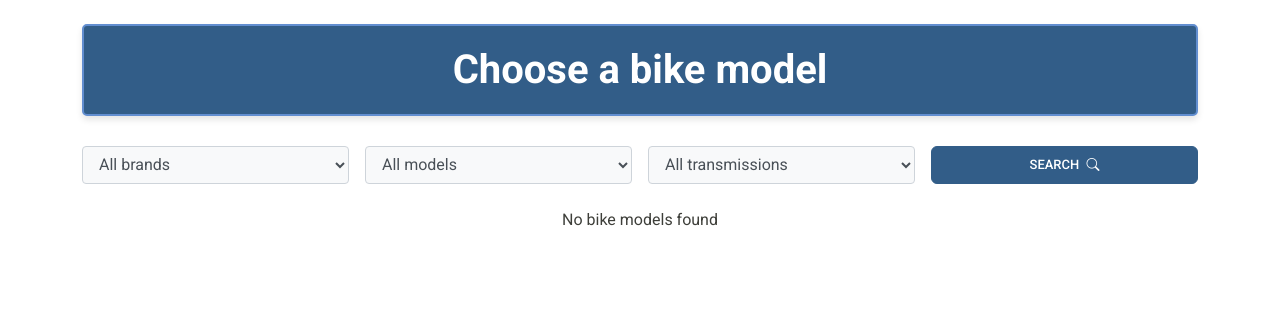
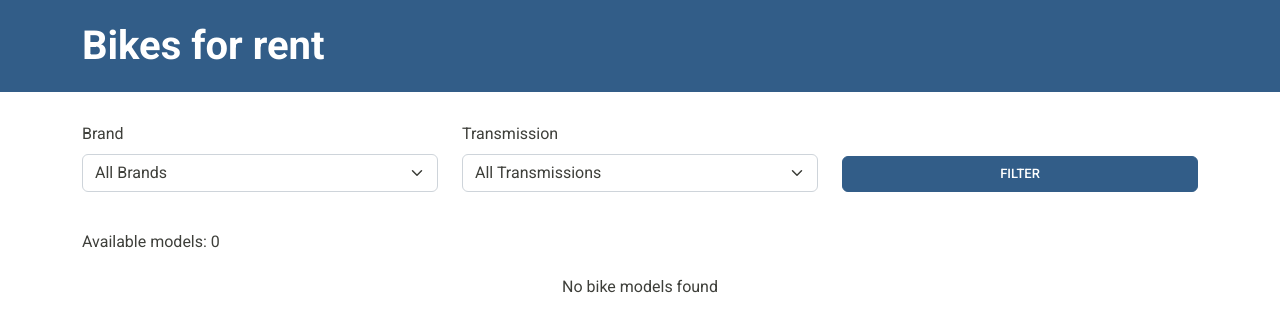
Before and after one commit to ara-foundation/bike-rental-vietnam, a Django app: page / in a window 1280 px wide. Shown: the top 332 px of the page. Run offline with Django 5.2, Linux system fonts and the light colour scheme; data that the repository does not hold is empty; some libraries are stand-ins or nearby versions.

Commit message:
ald desinf cleaned up. set up custom headers and card hover. add filters:Brand, Transmission. Add feature "remove filter".

```diff
--- a/bike_rental/models.py
+++ b/bike_rental/models.py
@@ -30,7 +30,7 @@ class BikeModel(models.Model):
 
 
 class Bike(models.Model):
-    bike_model = models.ForeignKey(BikeModel, on_delete=models.CASCADE)
+    bike_model = models.ForeignKey(BikeModel, on_delete=models.PROTECT)
     photo = models.ImageField(upload_to='bike_photos/', null=True, blank=True)  # Изменено с 'images/' на 'bike_photos/'
     deposit_amount = models.IntegerField()
     amount = models.IntegerField()
--- a/bike_rental/static/css/bikes.css
+++ b/bike_rental/static/css/bikes.css
@@ -1,71 +1,17 @@
-/* .pagination .page-item.disabled .page-link {
-    color: #074b8b;
-} */
-
-
-select {
-    background-color: #f8f9fa;
-    color: #495057;
-    border: 1px solid #ced4da;
-    padding: 5px 10px;
-    border-radius: 4px;
+.site-header {
+    background-color: #325d88;
+    padding: 22px 0;
+    margin-bottom: 30px;
 }
 
-select option {
-    background-color: #325d88;
+.site-header .custom-header {
     color: #ffffff;
+    margin: 0;
+    text-align: left;
+    font-size: 2.5rem;
+    font-weight: bold;
 }
 
-select option:hover.no-style {
-    background-color: #000000;
-}
-
-select option:checked {
-    background-color: #f8f9fa;
-    color: #000000;
-}
-
-.custom-header {
-    background-color: #325d88;
-    color: #ffffff;
-    padding: 20px;
-    border-radius: 5px;
-    box-shadow: 0 4px 6px rgba(0, 0, 0, 0.1);
-    text-align: center;
-    font-weight: bold;
-    font-size: 2.5rem;
-    margin-bottom: 30px;
-    border: 2px solid #628ed0;
-}
-
-.custom-header:hover {
-    background-color: #ffffff;
-    transition: background-color 0.3s ease;
-}
-
-/*
-.list-group-item {
-    background-color: #0d0f0f;
-
-    color: #ecc209;;
-    border-color: #98FB98;
-}
-
-.list-group-item:hover {
-    background-color: #0d0f0f;
-    color: #ea9b13;
-}
-
-.list-group-item a {
-    color: #ecc209;
-    text-decoration: none;
-}
-
-.list-group-item a:hover {
-    color: #ea9b13;
-    text-decoration: underline;
-}
- */
 .card {
     transition: transform 0.3s ease-in-out, box-shadow 0.3s ease-in-out;
 }
@@ -86,25 +32,3 @@ select option:checked {
 .card:hover .card-img-top {
     transform: scale(1.1);
 }
-
-#filter-form .form-group {
-    margin-bottom: 0;
-}
-
-#filter-form select,
-#filter-form .btn {
-    height: 38px;
-    width: 100%;
-}
-
-#filter-form select {
-    padding: 0.375rem 0.75rem;
-    font-size: 1rem;
-    line-height: 1.5;
-    border-radius: 0.25rem;
-}
-
-#filter-form .col-md-3 {
-    display: flex;
-    align-items: flex-end;
-}
--- /dev/null
+++ b/bike_rental/templates/base.html
@@ -0,0 +1,26 @@
+{% load static %}
+<!DOCTYPE html>
+<html lang="en">
+<head>
+    <meta charset="UTF-8">
+    <meta name="viewport" content="width=device-width, initial-scale=1.0">
+    <title>{% block title %}{% endblock %}</title>
+    <link href="https://cdn.jsdelivr.net/npm/bootswatch@5.3.3/dist/{{ theme_color }}/bootstrap.min.css" rel="stylesheet">
+    <link rel="stylesheet" href="https://cdn.jsdelivr.net/npm/bootstrap-icons@1.7.2/font/bootstrap-icons.css">
+    <link rel="stylesheet" href="{% static 'css/bikes.css' %}">
+    <link rel="shortcut icon" type="image/x-icon" href="{% static 'images/favicon.ico' %}">
+    {% block extra_css %}{% endblock %}
+</head>
+<body>
+    <header class="site-header">
+        <div class="container">
+            <h1 class="custom-header">{% block header %}{% endblock %}</h1>
+        </div>
+    </header>
+    <div class="container mt-4">
+        {% block content %}{% endblock %}
+    </div>
+    <script src="https://cdn.jsdelivr.net/npm/bootstrap@5.3.0/dist/js/bootstrap.bundle.min.js"></script>
+    {% block extra_js %}{% endblock %}
+</body>
+</html>
--- a/bike_rental/templates/bikemodel_list.html
+++ b/bike_rental/templates/bikemodel_list.html
@@ -1,40 +1,57 @@
-{% load static %}
-<!DOCTYPE html>
-<html lang="en">
-<head>
-    <meta charset="UTF-8">
-    <meta name="viewport" content="width=device-width, initial-scale=1.0">
-    <title>Bike Models</title>
-    <link rel="stylesheet" href="{% static 'css/bikes.css' %}">
-    <link href="https://cdn.jsdelivr.net/npm/bootswatch@5.3.3/dist/sandstone/bootstrap.min.css" rel="stylesheet">
-    <link rel="stylesheet" href="https://cdn.jsdelivr.net/npm/bootstrap-icons@1.7.2/font/bootstrap-icons.css">
-</head>
-<body>
-    <div class="container mt-4">
-        <h1 class="custom-header">Choose a bike model</h1>
+{% extends 'base.html' %}
 
-        <form method="get" id="filter-form">
-            <div class="row g-3 align-items-center">
-                <div class="col-md-3">
-                    <div class="form-group w-100">
-                        {{ filter.form.brand }}
+{% block title %}Bike rental{% endblock %}
+
+{% block header %}Bikes for rent{% endblock %}
+
+{% block content %}
+<form method="get" class="mb-4">
+    <div class="row">
+        <div class="col-md-4 mb-3">
+            <label for="brand" class="form-label">Brand</label>
+            <select name="brand" id="brand" class="form-select">
+                <option value="">All Brands</option>
+                {% for brand in brands %}
+                    <option value="{{ brand.id }}" {% if brand.id == selected_brand %}selected{% endif %}>{{ brand.name }}</option>
+                {% endfor %}
+            </select>
         </div>
+        <div class="col-md-4 mb-3">
+            <label for="transmission" class="form-label">Transmission</label>
+            <select name="transmission" id="transmission" class="form-select">
+                <option value="">All Transmissions</option>
+                {% for transmission in transmissions %}
+                    <option value="{{ transmission }}" {% if transmission == selected_transmission %}selected{% endif %}>{{ transmission }}</option>
+                {% endfor %}
+            </select>
         </div>
-                <div class="col-md-3">
-                    <div class="form-group w-100">
-                        {{ filter.form.model }}
-                    </div>
-                </div>
-                <div class="col-md-3">
-                    <div class="form-group w-100">
-                        {{ filter.form.transmission }}
-                    </div>
-                </div>
-                <div class="col-md-3">
-                    <button type="submit" class="btn btn-primary w-100">Search <i class="bi bi-search ms-1"></i></button>
+        <div class="col-md-4 mb-3 d-flex align-items-end">
+            <button type="submit" class="btn btn-primary w-100">Filter</button>
         </div>
     </div>
 </form>
+
+{% if selected_brand or selected_transmission %}
+    <div class="mt-3 mb-4">
+        <h6>Applied filters:</h6>
+        <ul class="list-inline">
+            {% if selected_brand %}
+                <li class="list-inline-item">
+                    <a href="#" class="remove-filter" data-filter="brand">Brand: {{ selected_brand_name }} <i class="bi bi-x-circle"></i></a>
+                </li>
+            {% endif %}
+            {% if selected_transmission %}
+                <li class="list-inline-item">
+                    <a href="#" class="remove-filter" data-filter="transmission">Transmission: {{ selected_transmission }} <i class="bi bi-x-circle"></i></a>
+                </li>
+            {% endif %}
+        </ul>
+    </div>
+{% endif %}
+
+<div class="mt-3 mb-4">
+    <h6>Available models: {{ bikemodels_count }}</h6>
+</div>
 
 <div class="row mt-4">
     {% for bikemodel in bikemodels %}
@@ -86,40 +103,24 @@
         </ul>
     </nav>
 {% endif %}
-    </div>
 
-    <script src="https://cdn.jsdelivr.net/npm/bootstrap@5.3.0/dist/js/bootstrap.bundle.min.js"></script>
 <script>
-        const brandSelect = document.getElementById('id_brand');
-        const modelSelect = document.getElementById('id_model');
-        const transmissionSelect = document.getElementById('id_transmission');
+document.addEventListener('DOMContentLoaded', function() {
+    const removeFilterLinks = document.querySelectorAll('.remove-filter');
+    const form = document.querySelector('form');
 
-        brandSelect.addEventListener('change', function() {
-            const brandId = this.value;
-            fetch(`{% url "get_models" %}?brand=${brandId}`)
-                .then(response => response.json())
-                .then(data => {
-                    let options = '<option value="">All models</option>';
-                    data.forEach(item => {
-                        options += `<option value="${item.id}">${item.model}</option>`;
+    removeFilterLinks.forEach(link => {
+        link.addEventListener('click', function(e) {
+            e.preventDefault();
+            const filterToRemove = this.getAttribute('data-filter');
+            const select = document.querySelector(`select[name="${filterToRemove}"]`);
+            if (select) {
+                select.value = '';
+                form.submit();
+            }
         });
-                    modelSelect.innerHTML = options;
-                    transmissionSelect.innerHTML = '<option value="">All transmissions</option>';
-                });
-        });
-
-        modelSelect.addEventListener('change', function() {
-            const modelId = this.value;
-            fetch(`{% url "get_transmissions" %}?model=${modelId}`)
-                .then(response => response.json())
-                .then(data => {
-                    let options = '<option value="">All transmissions</option>';
-                    data.forEach(item => {
-                        options += `<option value="${item}">${item}</option>`;
-                    });
-                    transmissionSelect.innerHTML = options;
     });
 });
 </script>
-</body>
-</html>
+
+{% endblock %}
--- a/bike_rental/urls.py
+++ b/bike_rental/urls.py
@@ -1,19 +1,15 @@
 from django.urls import path
-from .views import BikeModelListView, bikemodel_detail, bike_offer, bike_order, order_confirmation, get_models, get_transmissions
-from django.conf import settings
+from .views import BikeModelListView, bikemodel_detail, bike_offer, bike_order, order_confirmation
+# from django.conf import settings
 # from django.conf.urls.static import static
 
 urlpatterns = [
     path('', BikeModelListView.as_view(), name='bikemodel_list'),
-    path('get_models/', get_models, name='get_models'),
-    path('get_transmissions/', get_transmissions, name='get_transmissions'),
     path('bikemodels/', BikeModelListView.as_view(), name='bikemodel_list'),
     path('bikemodel/<int:id>/', bikemodel_detail, name='bikemodel_detail'),
     path('bike/<int:id>/', bike_offer, name='bike_offer'),
     path('bike/<int:id>/order/', bike_order, name='bike_order'),
     path('order/<int:order_id>/confirmation/', order_confirmation, name='order_confirmation'),
-    # path('get_models_and_transmissions/', get_models_and_transmissions, name='get_models_and_transmissions'),
-    # path('get_brand_and_transmission/', get_brand_and_transmission, name='get_brand_and_transmission'),
 ]
 # if settings.DEBUG:
 #     urlpatterns += static(settings.MEDIA_URL, document_root=settings.MEDIA_ROOT)
--- a/bike_rental/views.py
+++ b/bike_rental/views.py
@@ -1,39 +1,62 @@
 from django.shortcuts import render, get_object_or_404, redirect
 from django.http import HttpResponse, JsonResponse
-from django_filters.views import FilterView
+# from django_filters.views import FilterView
 from django.core.paginator import Paginator
-from .models import BikeModel, Bike, Order
-from .filters import BikeModelFilter
+from .models import BikeModel, Bike, Order, BikeBrand
+
 from django.urls import reverse
 from .forms import ClientForm, OrderForm
 from django.views.generic import ListView
 from datetime import datetime
+from django.conf import settings
 
 class BikeModelListView(ListView):
     model = BikeModel
     template_name = 'bikemodel_list.html'
     context_object_name = 'bikemodels'
-    paginate_by = 9  # Установите количество объектов на страницу
+    paginate_by = 9
 
     def get_queryset(self):
-        queryset = super().get_queryset()
-        self.filterset = BikeModelFilter(self.request.GET, queryset=queryset)
-        return self.filterset.qs
+        queryset = BikeModel.objects.all()
+        brand = self.request.GET.get('brand')
+        transmission = self.request.GET.get('transmission')
+
+        if brand:
+            queryset = queryset.filter(brand_id=brand)
+        if transmission:
+            queryset = queryset.filter(transmission=transmission)
+
+        return queryset
 
     def get_context_data(self, **kwargs):
         context = super().get_context_data(**kwargs)
-        context['filter'] = self.filterset
-        return context
+        context['brands'] = BikeBrand.objects.all()
+        context['transmissions'] = BikeModel.objects.values_list('transmission', flat=True).distinct()
+
+        selected_brand_id = self.request.GET.get('brand')
+        if selected_brand_id:
+            context['selected_brand'] = int(selected_brand_id)
+            context['selected_brand_name'] = BikeBrand.objects.get(id=selected_brand_id).name
+        else:
+            context['selected_brand'] = None
+
+        context['selected_transmission'] = self.request.GET.get('transmission')
+        if context['selected_brand']:
+            context['selected_brand_name'] = BikeBrand.objects.get(id=context['selected_brand']).name
+        context['bikemodels_count'] = self.get_queryset().count()
+        return add_design_settings(context)
 
 def bikemodel_detail(request, id):
     bikemodel = get_object_or_404(BikeModel, id=id)
     bikes = Bike.objects.filter(bike_model=bikemodel)
     context = {'bikemodel': bikemodel, 'bikes': bikes}
+    context = add_design_settings(context)
     return render(request, 'bikemodel_detail.html', context)
 
 def bike_offer(request, id):
     bike = get_object_or_404(Bike, id=id)
     context = {'bike': bike}
+    context = add_design_settings(context)
     return render(request, 'bike_offer.html', context)
 
 def bike_order(request, id):
@@ -64,6 +87,7 @@ def bike_order(request, id):
         'client_form': client_form,
         'order_form': order_form
     }
+    context = add_design_settings(context)
     return render(request, 'bike_order.html', context)
 
 def calculate_total_price(bike, duration, amount_bikes):
@@ -73,28 +97,10 @@ def calculate_total_price(bike, duration, amount_bikes):
 def order_confirmation(request, order_id):
     order = get_object_or_404(Order, id=order_id)
     context = {'order': order}
+    context = add_design_settings(context)
     return render(request, 'order_confirmation.html', context)
 
-def get_models(request):
-    brand_id = request.GET.get('brand')
-    models = BikeModel.objects.filter(brand_id=brand_id).values('id', 'model')
-    return JsonResponse(list(models), safe=False)
-
-def get_transmissions(request):
-    model_id = request.GET.get('model')
-    transmissions = BikeModel.objects.filter(id=model_id).values_list('transmission', flat=True).distinct()
-    return JsonResponse(list(transmissions), safe=False)
-
-def get_models_and_transmissions(request):
-    brand_id = request.GET.get('brand_id')
-    models_and_transmissions = BikeModel.objects.filter(brand_id=brand_id).values('id', 'model', 'transmission').distinct()
-    return JsonResponse(list(models_and_transmissions), safe=False)
-
-def get_brand_and_transmission(request):
-    model_id = request.GET.get('model_id')
-    bike_model = BikeModel.objects.get(id=model_id)
-    data = {
-        'brand_id': bike_model.brand_id,
-        'transmission': bike_model.transmission
-    }
-    return JsonResponse(data)
+def add_design_settings(context):
+    context['theme_color'] = settings.THEME_COLOR
+    context['custom_css'] = settings.CUSTOM_CSS
+    return context
--- a/cb_portal/settings.py
+++ b/cb_portal/settings.py
@@ -134,7 +134,7 @@ DEFAULT_AUTO_FIELD = 'django.db.models.BigAutoField'
 MEDIA_URL = '/media/'
 # MEDIA_ROOT = os.path.join(BASE_DIR, 'media')
 MEDIA_ROOT = BASE_DIR / 'media'
-print("BASE_DIR: ", BASE_DIR, "sourse: ", Path(__file__).resolve(), "media_root: ", MEDIA_ROOT)
 
-from django.conf.urls.static import static
-print("static: ", static(MEDIA_URL, document_root=MEDIA_ROOT))
+
+THEME_COLOR = 'sandstone'
+CUSTOM_CSS = 'css/bikes.css'
```
Also changed, not shown: bike_rental/filters.py (deleted, +0 -38 lines), bike_rental/templates/bike_offer.html (+13 -25 lines), bike_rental/templates/bike_order.html (+17 -36 lines), bike_rental/templates/bikemodel_detail.html (+7 -20 lines), bike_rental/templates/order_confirmation.html (+8 -18 lines), bike_rental/migrations/0011_alter_bike_bike_model.py (added), images/favicon.ico (added). Lines whose indentation alone changed are shown as unchanged.
